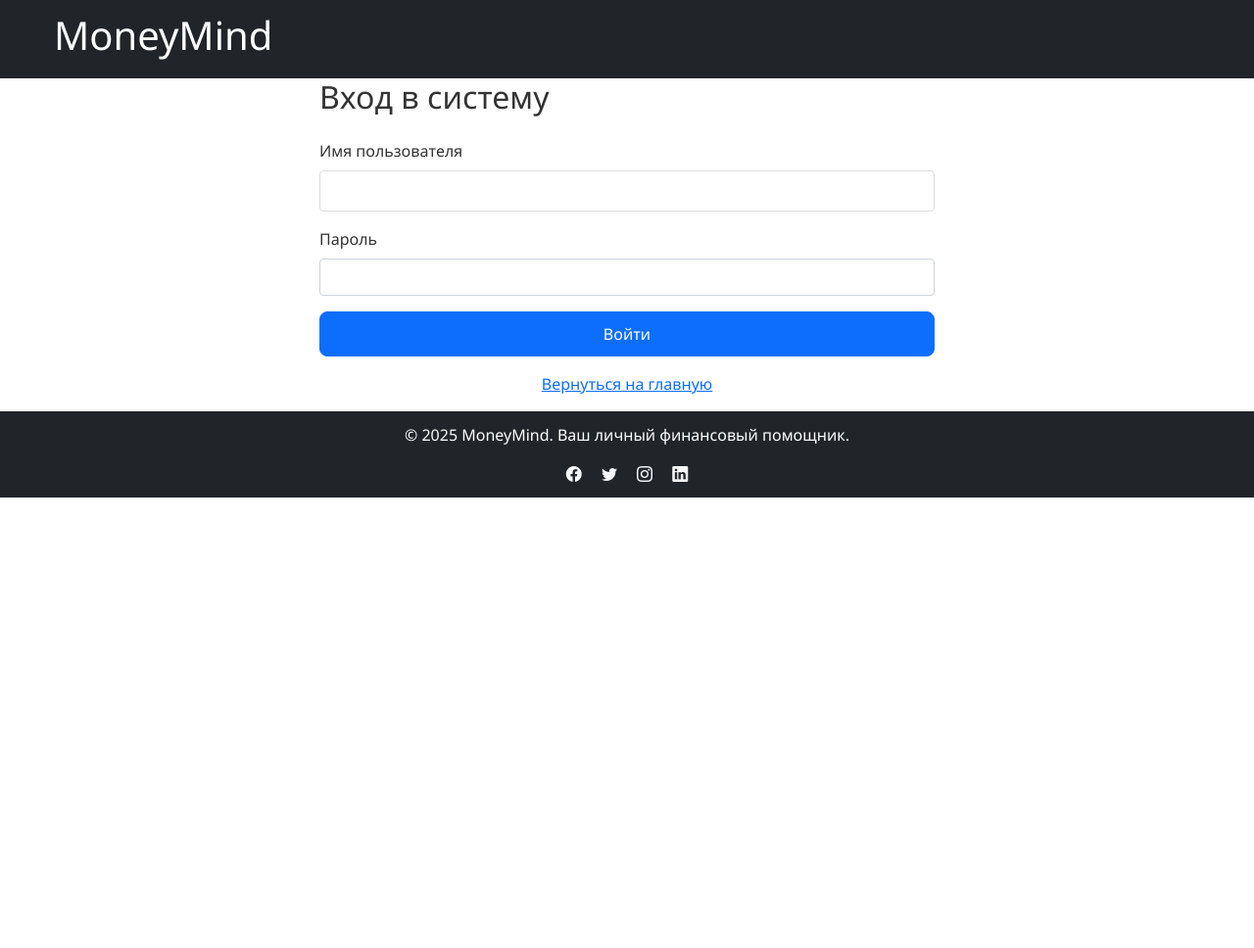
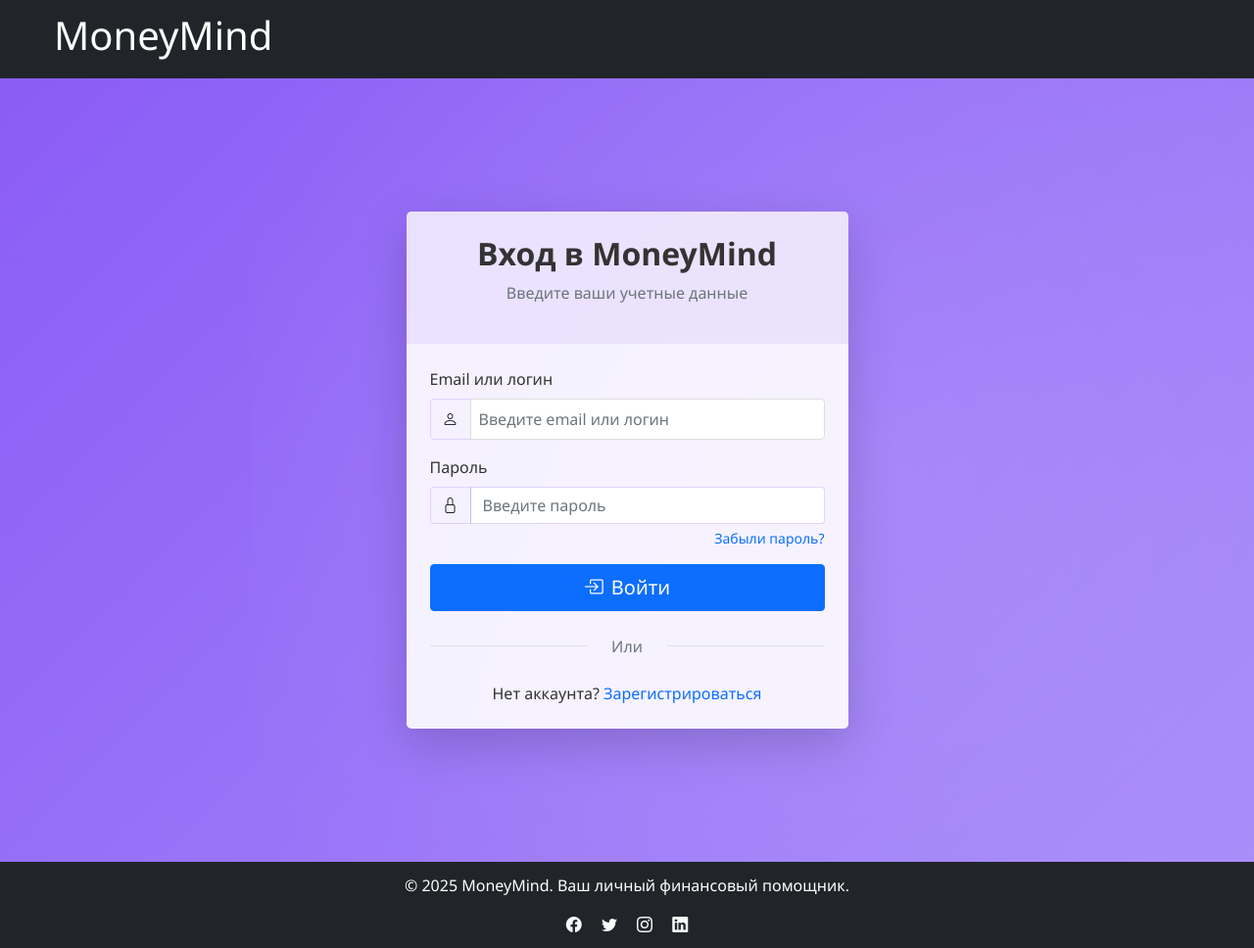
Before and after one commit to LaptevAndr/Portfolio, a Django app: page /accounts/login/ in a window 1280 px wide. Shown: the whole page at 98% size. Before the commit the page ends 508 px from the top, so only its background shows below. Run offline with Django 5.2, Linux system fonts and the light colour scheme.

Commit message:
доработка

```diff
--- a/MoneyMind/budget/admin.py
+++ b/MoneyMind/budget/admin.py
@@ -12,6 +12,6 @@ class LoanAdmin(admin.ModelAdmin):
     list_display = ['name', 'user', 'loan_type', 'total_amount', 'remaining_amount', 'monthly_payment']
     list_filter = ['loan_type']
 
-# Регистрируем модели для отображения в админ-панели
+# Регистрация модели для отображения в админ-панели
 admin.site.register(Category)
 admin.site.register(Transaction)
--- a/MoneyMind/budget/forms.py
+++ b/MoneyMind/budget/forms.py
@@ -4,8 +4,8 @@ from .models import Transaction, SavingsGoal, Loan
 
 class TransactionForm(forms.ModelForm):
     date = forms.DateField(
-        widget=forms.DateInput(attrs={'type': 'date'}),  # Используем HTML5 input типа 'date'
-        label='Дата'  # Меняем label на русский
+        widget=forms.DateInput(attrs={'type': 'date'}),
+        label='Дата'
     )
 
     class Meta:
--- a/MoneyMind/budget/models.py
+++ b/MoneyMind/budget/models.py
@@ -1,12 +1,12 @@
 from django.db import models
-from django.contrib.auth.models import User # Модель пользователя
+from django.contrib.auth.models import User
 from decimal import Decimal
 from dateutil.relativedelta import relativedelta
 from django.utils.timezone import now
 
 # Модель для категорий доходов/расходов (Еда, Транспорт, Зарплата)
 class Category(models.Model):
-    name = models.CharField(max_length=100) # Поле для названия, макс. длина 100 символов
+    name = models.CharField(max_length=100)
     # Тип категории: либо доход ('income'), либо расход ('expense')
     TYPE_CHOICES = (
         ('income', 'Доход'),
--- a/MoneyMind/budget/urls.py
+++ b/MoneyMind/budget/urls.py
@@ -1,4 +1,5 @@
 from django.urls import path
+from django.contrib.auth import views as auth_views
 from . import views
 
 # app_name помогает организовать URL, если несколько приложений имеют view с одинаковыми именами.
@@ -8,6 +9,9 @@ app_name = 'budget'
 urlpatterns = [
     # path('URL-адрес/', views.имя_функции, name='имя_для_шаблона'),
     path('', views.home, name='home'),  # главная страница
+    path('login/', auth_views.LoginView.as_view(template_name='registration/login.html'), name='login'),
+    path('logout/', auth_views.LogoutView.as_view(), name='logout'),
+    path('register/', views.register, name='register'),
     path('dashboard/', views.transaction_list, name='transaction_list'),
     path('add/', views.add_transaction, name='add_transaction'),  # Путь /add/ будет вести на страницу добавления.
     path('edit/<int:pk>/', views.edit_transaction, name='edit_transaction'),
--- a/MoneyMind/moneymind/urls.py
+++ b/MoneyMind/moneymind/urls.py
@@ -8,7 +8,7 @@ urlpatterns = [
     # Подключаем встроенные URL-ы Django для аутентификации (логин/логаут)
     path('accounts/', include('django.contrib.auth.urls')),
     # Подключаем все URL-ы из приложения 'budget'.
-    path('', include('budget.urls')),# Префикс для всех URL-ов приложения - '' (т.е. они будут в корне сайта).
+    path('', include('budget.urls')),
 ]
 if settings.DEBUG:
     urlpatterns += static(settings.STATIC_URL, document_root=settings.STATIC_ROOT)
--- a/MoneyMind/templates/budget/loan_form.html
+++ b/MoneyMind/templates/budget/loan_form.html
@@ -43,7 +43,6 @@
 </div>
 
 <style>
-    /* Стили для улучшения внешнего вида полей формы */
     .form-control, .form-select {
         border-radius: 8px;
         border: 2px solid #e9ecef;
--- a/MoneyMind/templates/budget/transaction_list.html
+++ b/MoneyMind/templates/budget/transaction_list.html
@@ -127,7 +127,7 @@
 </div>
 {% endif %}
 
-<!-- Подключаем Plotly JS -->
+<!-- Подключение Plotly JS -->
 <script src="https://cdn.plot.ly/plotly-2.27.0.min.js"></script>
 
 {% if chart_data %}
--- a/MoneyMind/templates/registration/login.html
+++ b/MoneyMind/templates/registration/login.html
@@ -1,37 +1,128 @@
 {% extends 'base.html' %}
+{% load static %}
 
-{% block title %}Вход - MoneyMind{% endblock %}
+{% block title %}MoneyMind - Вход{% endblock %}
 
 {% block content %}
+<div class="auth-container min-vh-100 d-flex align-items-center justify-content-center py-5">
+    <div class="container">
         <div class="row justify-content-center">
-    <div class="col-md-6">
-        <h2 class="mb-4">Вход в систему</h2>
-
-        {% if form.errors %}
-        <div class="alert alert-danger" role="alert">
-            Неправильное имя пользователя или пароль. Попробуйте снова.
+            <div class="col-lg-5 col-md-7">
+                <div class="auth-card card border-0 shadow-lg rounded-3 overflow-hidden">
+                    <div class="auth-card-header card-header bg-transparent border-0 text-center py-4">
+                        <h2 class="fw-bold mb-0">Вход в MoneyMind</h2>
+                        <p class="text-muted mt-2">Введите ваши учетные данные</p>
                     </div>
-        {% endif %}
-
-        <form method="post">
+                    <div class="card-body p-4">
+                        <form method="post" action="{% url 'login' %}">
                             {% csrf_token %}
 
-            <div class="mb-3">
-                <label for="id_username" class="form-label">Имя пользователя</label>
-                <input type="text" name="username" class="form-control" id="id_username" required>
+                            <!-- Поле для email/логина -->
+                            <div class="form-group mb-3">
+                                <label for="username" class="form-label">Email или логин</label>
+                                <div class="input-group">
+                                    <span class="input-group-text bg-transparent">
+                                        <i class="bi bi-person"></i>
+                                    </span>
+                                    <input type="text" class="form-control" id="username" name="username"
+                                           placeholder="Введите email или логин" required>
+                                </div>
                             </div>
 
-            <div class="mb-3">
-                <label for="id_password" class="form-label">Пароль</label>
-                <input type="password" name="password" class="form-control" id="id_password" required>
+                            <!-- Поле для пароля -->
+                            <div class="form-group mb-3">
+                                <label for="password" class="form-label">Пароль</label>
+                                <div class="input-group">
+                                    <span class="input-group-text bg-transparent">
+                                        <i class="bi bi-lock"></i>
+                                    </span>
+                                    <input type="password" class="form-control" id="password" name="password"
+                                           placeholder="Введите пароль" required>
+                                </div>
+                                <div class="form-text text-end">
+                                    <a href="#forgot-password" class="text-decoration-none">Забыли пароль?</a>
+                                </div>
                             </div>
 
-            <button type="submit" class="btn btn-primary w-100">Войти</button>
-        </form>
+                            <!-- Кнопка входа -->
+                            <div class="d-grid gap-2 mb-3">
+                                <button type="submit" class="btn btn-primary btn-lg rounded-2 py-2">
+                                    <i class="bi bi-box-arrow-in-right me-2"></i>Войти
+                                </button>
+                            </div>
 
-        <p class="mt-3 text-center">
-            <a href="{% url 'budget:transaction_list' %}">Вернуться на главную</a>
+                            <!-- Разделитель -->
+                            <div class="divider d-flex align-items-center my-4">
+                                <p class="text-center mx-3 mb-0 text-muted">Или</p>
+                            </div>
+
+                            <!-- Ссылка на регистрацию -->
+                            <div class="text-center">
+                                <p class="mb-0">Нет аккаунта?
+                                    <a href="{% url 'register' %}" class="text-decoration-none fw-semibold">Зарегистрироваться</a>
                                 </p>
                             </div>
+                        </form>
                     </div>
+                </div>
+            </div>
+        </div>
+    </div>
+</div>
+
+<style>
+    .auth-container {
+        background: linear-gradient(135deg, #8B5CF6 0%, #A78BFA 100%);
+        position: relative;
+        overflow: hidden;
+    }
+
+    .auth-container::before {
+        content: '';
+        position: absolute;
+        top: -50%;
+        right: -20%;
+        width: 100%;
+        height: 200%;
+        background: radial-gradient(circle, rgba(255, 255, 255, 0.1) 0%, transparent 70%);
+    }
+
+    .auth-card {
+        background: rgba(255, 255, 255, 0.9);
+        backdrop-filter: blur(10px);
+        border: 1px solid rgba(255, 255, 255, 0.2);
+    }
+
+    .auth-card-header {
+        background: rgba(139, 92, 246, 0.1) !important;
+    }
+
+    .form-control, .input-group-text {
+        border-color: rgba(139, 92, 246, 0.2);
+    }
+
+    .form-control:focus {
+        border-color: #8B5CF6;
+        box-shadow: 0 0 0 0.2rem rgba(139, 92, 246, 0.25);
+    }
+
+    .divider {
+        color: #6c757d;
+    }
+
+    .divider::before,
+    .divider::after {
+        content: '';
+        flex: 1;
+        border-bottom: 1px solid #dee2e6;
+    }
+
+    .divider::before {
+        margin-right: .5rem;
+    }
+
+    .divider::after {
+        margin-left: .5rem;
+    }
+</style>
 {% endblock %}
```
Also changed, not shown: MoneyMind/budget/views.py (+20 -3 lines), MoneyMind/moneymind/settings.py (+2 -12 lines), MoneyMind/templates/registration/register.html (added, +180 -0 lines). Lines whose indentation alone changed are shown as unchanged.
